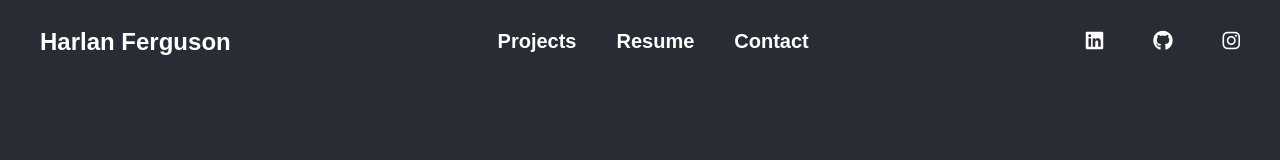
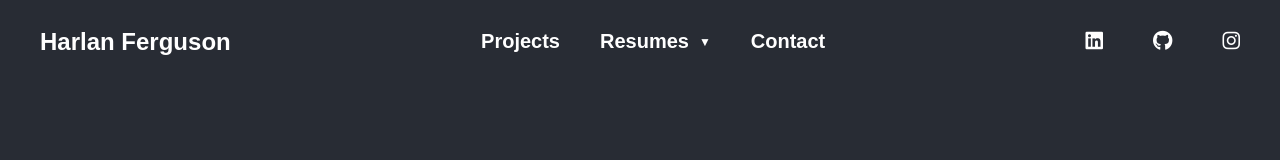
Before and after one commit to hjferguson/hjferguson.github.io, a React (Create React App) app in the folder portfolio/: page / in a window 1280 px wide. Shown: the top 160 px of the page. Built offline with nearby package versions, Linux system fonts and the light colour scheme.

Commit message:
adds proper dropdown for resumes in nav bar

```diff
--- a/portfolio/src/components/Header.js
+++ b/portfolio/src/components/Header.js
@@ -1,6 +1,7 @@
 import React, { useState, useEffect } from 'react';
 import { Link } from 'react-router-dom';
 import './Header.css';
+import NavDropdown from './headerDropdown';  // Correct import of the custom NavDropdown
 
 const Header = () => {
   const [isMobileMenuOpen, setIsMobileMenuOpen] = useState(false);
@@ -15,10 +16,7 @@ const Header = () => {
       }
     };
 
-    const mediaQuery = window.matchMedia('(min-width: 769px)');
-    if (mediaQuery.matches) {
-      window.addEventListener('scroll', handleScroll);
-    }
+    window.addEventListener('scroll', handleScroll);
 
     return () => {
       window.removeEventListener('scroll', handleScroll);
@@ -29,6 +27,14 @@ const Header = () => {
     setIsMobileMenuOpen(!isMobileMenuOpen);
   };
 
+  // Define the options for the dropdown
+  const resumeOptions = [
+    { label: 'AI/ML Python', link: '/assets/resumes/Harlan_Ferguson_Resumeml.pdf', icon: 'fab fa-python' },
+    { label: 'JavaScript', link: '/assets/resumes/Harlan_Ferguson_Resumejs.pdf', icon: 'fab fa-js' },
+    { label: 'Systems Integrator', link: '/assets/resumes/Harlan_Ferguson_Resume_SI.pdf', icon: 'fas fa-file-alt' },
+    { label: 'Microsoft Dynamics365', link: '/assets/resumes/Harlan_Ferguson_Resumed365.pdf', icon: 'fab fa-microsoft' }
+  ];
+
   return (
     <header>
       <nav id="navbar" className="navbar">
@@ -36,9 +42,8 @@ const Header = () => {
           <Link to="/">Harlan Ferguson</Link>
         </div>
         <div className={`nav-links ${isMobileMenuOpen ? 'open' : ''}`}>
-
           <Link to="/projects" onClick={toggleMobileMenu}>Projects</Link>
-          <a href="/docs/assets/Harlan_Ferguson_Resume.pdf" target="_blank" rel="noreferrer" onClick={toggleMobileMenu}>Resume</a>
+          <NavDropdown options={resumeOptions} /> {/* Use the custom NavDropdown */}
           <Link to="#contact" onClick={toggleMobileMenu}>Contact</Link>
         </div>
         <div className={`nav-social ${isMobileMenuOpen ? 'open' : ''}`}>
--- /dev/null
+++ b/portfolio/src/components/headerDropdown.css
@@ -0,0 +1,58 @@
+.nav-dropdown {
+    position: relative;
+    display: inline-block;
+  }
+
+  .nav-dropdown-button {
+    background-color: transparent; /* Match background with the navbar */
+    color: #ffffff;
+    padding: 10px 20px;
+    border: none;
+    font-size: 1.25em;
+    font-weight: bold;
+    cursor: pointer;
+    display: inline-flex;
+    align-items: center;
+    justify-content: space-between;
+    text-decoration: none;
+  }
+
+
+  .nav-dropdown-button .arrow {
+    margin-left: 10px;
+    font-size: 0.75rem;
+  }
+
+  .nav-dropdown-menu {
+    position: absolute;
+    background-color: #282c34;
+    border: 1px solid #61dafb;
+    border-radius: 8px;
+    box-shadow: 0 8px 16px rgba(0, 0, 0, 0.2);
+    padding: 10px 0;
+    top: 100%; /* Drop below the button */
+    left: 0;
+    z-index: 100;
+  }
+
+  .nav-dropdown-item {
+    list-style: none;
+    padding: 10px 20px;
+  }
+
+  .nav-dropdown-item a {
+    color: #ffffff;
+    text-decoration: none;
+    display: flex;
+    align-items: center;
+  }
+
+  .nav-dropdown-item a i {
+    margin-right: 10px;
+    color: #61dafb; /* Icon color */
+  }
+
+  .nav-dropdown-item a:hover {
+    background-color: #333;
+    border-radius: 5px;
+  }
--- /dev/null
+++ b/portfolio/src/components/headerDropdown.js
@@ -0,0 +1,32 @@
+import React, { useState } from 'react';
+import './headerDropdown.css';
+
+const NavDropdown = ({ options }) => {
+  const [isOpen, setIsOpen] = useState(false);
+
+  const toggleDropdown = () => {
+    setIsOpen(!isOpen);
+  };
+
+  return (
+    <div className="nav-dropdown">
+      <button onClick={toggleDropdown} className="nav-dropdown-button">
+        Resumes
+        <span className="arrow">{isOpen ? '▲' : '▼'}</span>
+      </button>
+      {isOpen && (
+        <ul className="nav-dropdown-menu">
+          {options.map((option, index) => (
+            <li key={index} className="nav-dropdown-item">
+              <a href={option.link} target="_blank" rel="noopener noreferrer">
+                <i className={option.icon}></i> {option.label}
+              </a>
+            </li>
+          ))}
+        </ul>
+      )}
+    </div>
+  );
+};
+
+export default NavDropdown;
```
